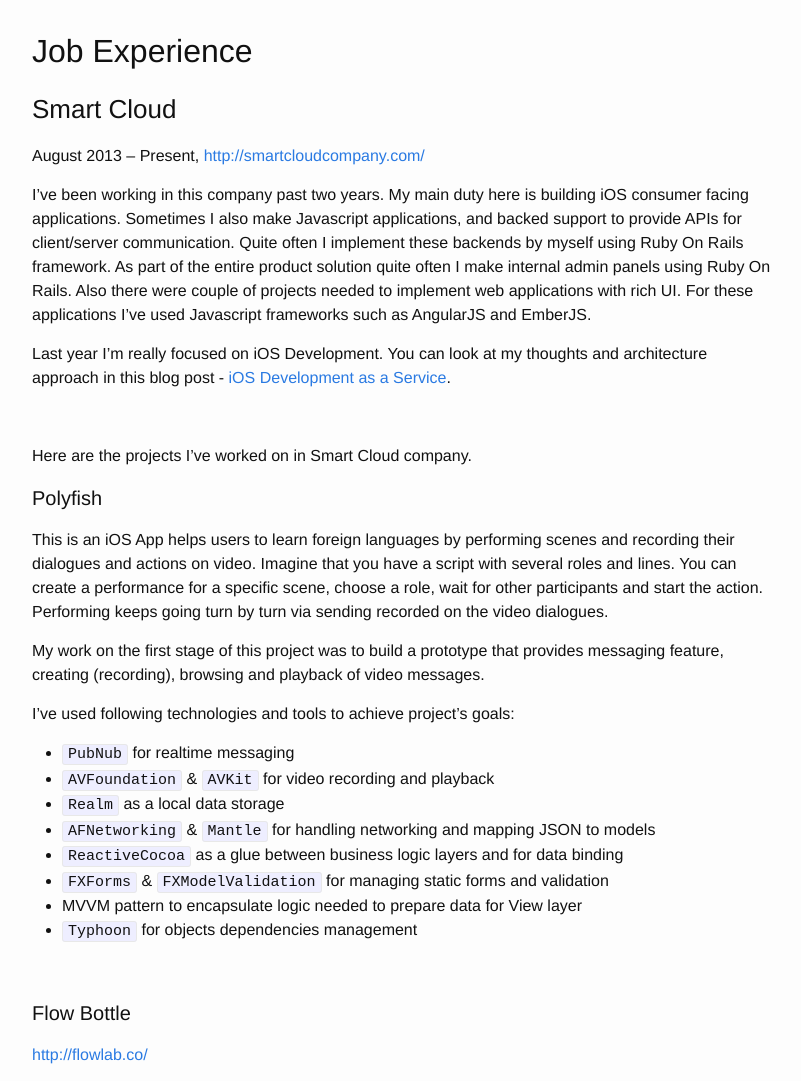
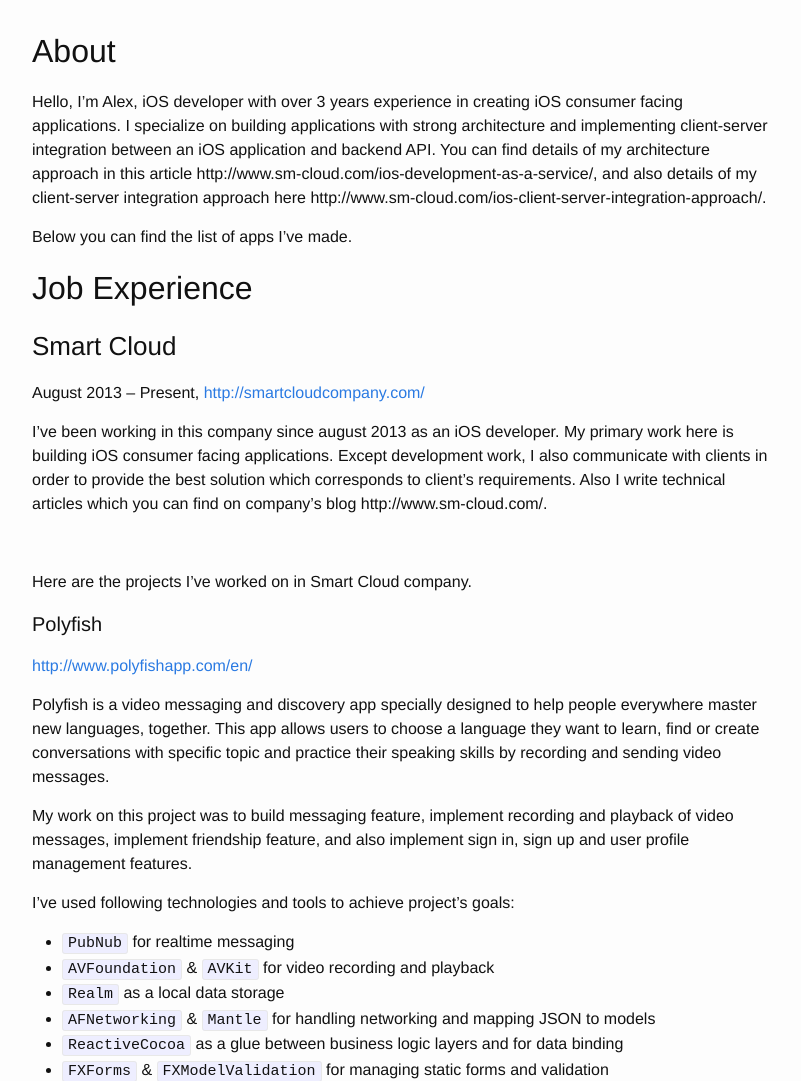
Before and after one commit to petalvlad/petalvlad, a Jekyll site: the page built from _posts/2015-09-05-resume.markdown, in a window 1280 px wide and 1400 px high, cut to the strip 319-1400 px from the top of the window. Shown: the whole strip, without its empty margins (238-1039 px from the left). Built offline with Jekyll 4.4.1, drawn with Linux system fonts in a browser that asks for light colours; some of the changed text lies outside the part shown.

Commit message:
Update 2015-09-05-resume.markdown

```diff
--- a/_posts/2015-09-05-resume.markdown
+++ b/_posts/2015-09-05-resume.markdown
@@ -46,16 +46,19 @@ redirect_from: "/2015/09/05/resume/"
 
 <br>
 
+## About
+
+Hello, I'm Alex, iOS developer with over 3 years experience in creating iOS consumer facing applications. I specialize on building applications with strong architecture and implementing client-server integration between an iOS application and backend API. You can find details of my architecture approach in this article http://www.sm-cloud.com/ios-development-as-a-service/, and also details of my client-server integration approach here http://www.sm-cloud.com/ios-client-server-integration-approach/.
+
+Below you can find the list of apps I've made.
+
 ## Job Experience
-
 
 ### Smart Cloud
 
 August 2013 – Present, [http://smartcloudcompany.com/](http://smartcloudcompany.com/)
 
-I’ve been working in this company past two years. My main duty here is building iOS consumer facing applications. Sometimes I also make Javascript applications, and backed support to provide APIs for client/server communication. Quite often I implement these backends by myself using Ruby On Rails framework. As part of the entire product solution quite often I make internal admin panels using Ruby On Rails. Also there were couple of projects needed to implement web applications with rich UI. For these applications I’ve used Javascript frameworks such as AngularJS and EmberJS.
-
-Last year I'm really focused on iOS Development. You can look at my thoughts and architecture approach in this blog post - [iOS Development as a Service](http://www.sm-cloud.com/ios-development-as-a-service/).
+I’ve been working in this company since august 2013 as an iOS developer. My primary work here is building iOS consumer facing applications. Except development work, I also communicate with clients in order to provide the best solution which corresponds to client's requirements. Also I write technical articles which you can find on company's blog http://www.sm-cloud.com/.
 
 <br>
 
@@ -63,9 +66,11 @@ Here are the projects I’ve worked on in Smart Cloud company.
 
 #### Polyfish
 
-This is an iOS App helps users to learn foreign languages by performing scenes and recording their dialogues and actions on video. Imagine that you have a script with several roles and lines. You can create a performance for a specific scene, choose a role, wait for other participants and start the action. Performing keeps going turn by turn via sending recorded on the video dialogues.
+[http://www.polyfishapp.com/en/](http://www.polyfishapp.com/en/)
 
-My work on the first stage of this project was to build a prototype that provides messaging feature, creating (recording), browsing and playback of video messages.
+Polyfish is a video messaging and discovery app specially designed to help people everywhere master new languages, together. This app allows users to choose a language they want to learn, find or create conversations with specific topic and practice their speaking skills by recording and sending video messages.
+
+My work on this project was to build messaging feature, implement recording and playback of video messages, implement friendship feature, and also implement sign in, sign up and user profile management features.
 
 I've used following technologies and tools to achieve project's goals:
 
@@ -78,6 +83,8 @@ I've used following technologies and tools to achieve project's goals:
 - MVVM pattern to encapsulate logic needed to prepare data for View layer
 - `Typhoon` for objects dependencies management
 
+Here is the demo video of how this app looks and works https://www.dropbox.com/s/px9ganbyjmqvnvq/demo.mov?dl=0
+
 <br>
 
 #### Flow Bottle
@@ -99,13 +106,13 @@ Flow Labs builds a hardware and software ecosystem to help people create and mai
 
 The world's first whitening simulator for dental websites and offices.
 
-This is a complex product for dentists which consists of many parts:
+This is a complex product for dentists which consists of many parts. I've implemented following applications during this project:
 
-- Web application. This is an HTML/Javascript application which can be embedded into dentist's web site. It has been implemented using Ruby/Sinatra backend application and AngularJS client side application. You can see how it works on real dentist's site http://greatexpressions.com/dental-services/general-dentistry/teeth-whitening
-- iPad application. This application has been implemented for using by patients of a dentistry. Quick demo is here http://goo.gl/lVyY9y
-- iPhone application - https://itunes.apple.com/us/app/whitening-simulator/id341030387?mt=8
-- Analytics Panel. This is an internal analytics application which helps the Client to determine how the end users use Web and iPad applications. These applications send events to the analytics server through the API. It has been implemented using Ruby On Rails framework.
-- Internal CMS which has been created for managing content of Whitening Simulator Pro iPad application (per dentist customization, dentists and whitening manufactures associating, dentist promo page managing). It also has been implemented using Ruby On Rails on top of RefineryCMS.
+- Whitening Simulator iPad application - demo of how the app works is here https://www.dropbox.com/s/zf6nfry42o8cacs/wspro-demo.mov?dl=0
+- Whitening Simulator iPhone application - https://itunes.apple.com/us/app/whitening-simulator/id341030387?mt=8
+- Whitening Simulator Javascript Web application which can be embedded into dentist's web site
+- Analytics Panel - Ruby On Rails web analytics application for internal client's usage
+- Internal CMS which has been created for managing content of Whitening Simulator Pro iPad application - Ruby On Rails web application on top of RefineryCMS
 
 <br>
 
@@ -117,9 +124,10 @@ iOS client application that helps EDM fans follow their favorite artists and pla
 
 My work on this project was to implement following things:
 
-- News sources parser. This is a background worker which periodically fetches news articles from different RSS news aggregators and save them into EDMX database.
-- Articles review panel. Because the articles get into system through the parser bot, they need to be reviewed by a human. This panel has been implemented using EmberJS and Ruby On Rails.
-- News feature on the iOS application: browsing, searching, saving and favoriting articles.
+- News feature on the iOS application: browsing, searching, saving and favoriting news articles
+- News sources parser - server background worker which periodically fetches news articles from different RSS news aggregators and save them into EDMX database
+- News Articles review panel, implemented using EmberJS and Ruby On Rails
+
 
 <br>
 
@@ -141,7 +149,7 @@ This was a good place to get technical skills working in pair with great develop
 
 ## Skills
 
-Software Development, iOS development, Objective-C, Ruby, Ruby on Rails, JavaScript, ￼￼AngularJS, EmberJS, .NET, Git
+Software Development, iOS development, Objective-C, Ruby on Rails, Git
 
 <br>
 
```
Also changed, not shown: other parts of _posts/2015-09-05-resume.markdown (+2 -2 lines).
